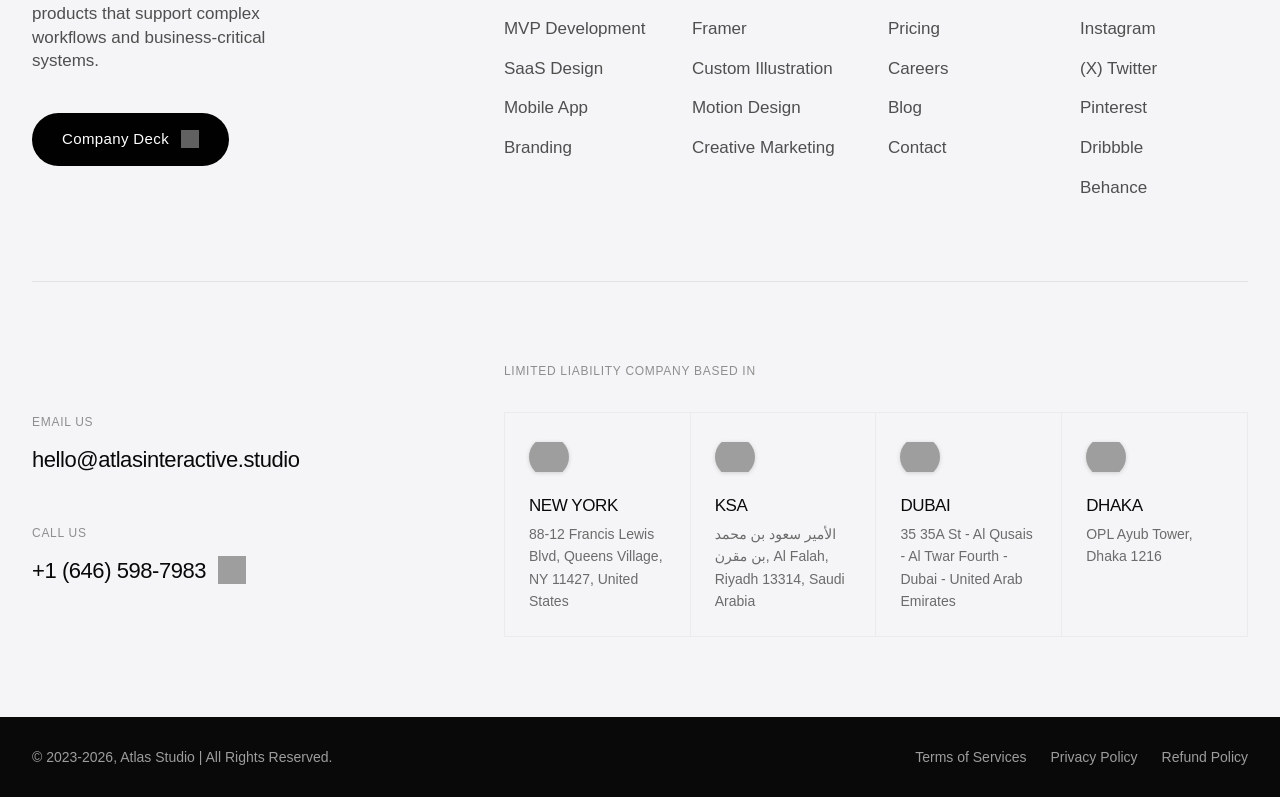
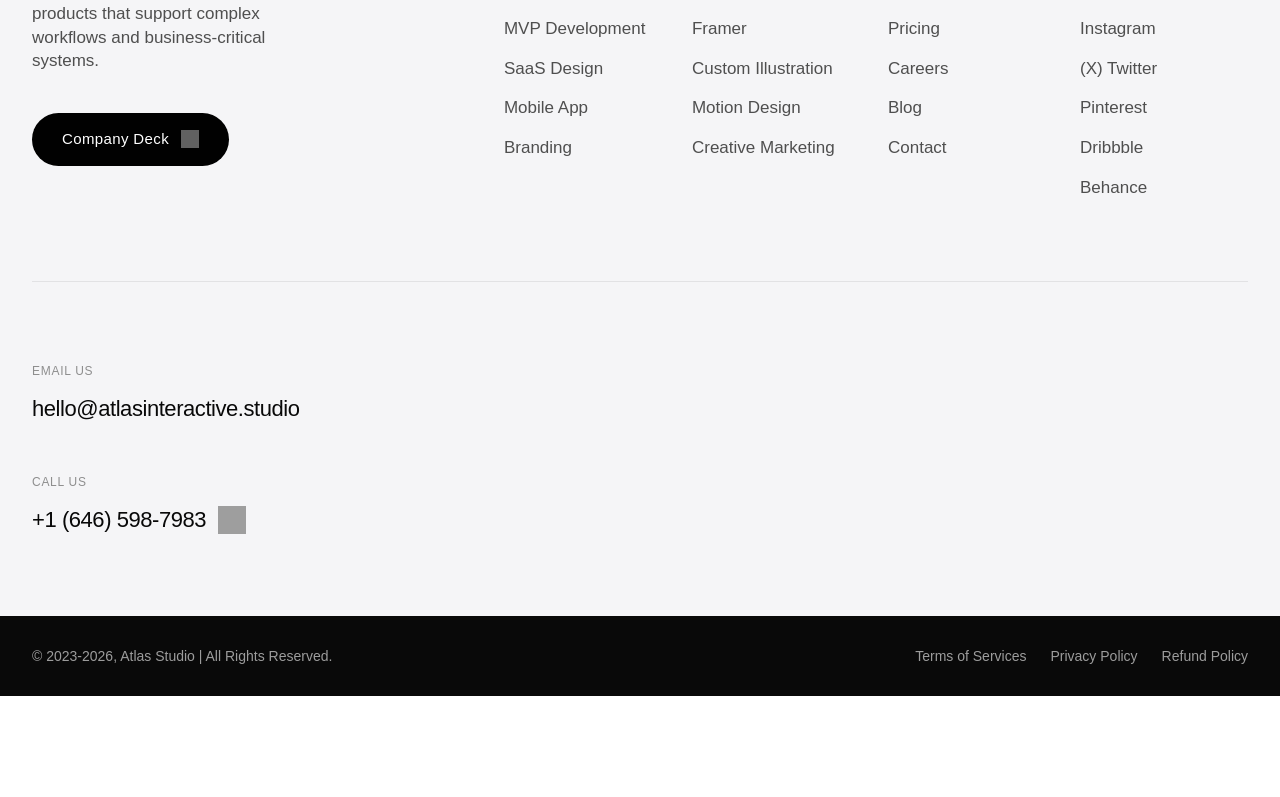
Before and after one commit to tejastelkar/atlastudio, a Next.js app: page /about in a window 1280 px wide. Shown: the part 2225-3022 px from the top of the page. After the commit the page ends 2921 px from the top, so only its background shows below. Built offline with nearby package versions, Linux system fonts and the light colour scheme; grey boxes are pictures that could not be loaded; a web font is replaced by a local one.

Commit message:
feat(footer): remove locations section

```diff
--- a/src/components/atlas/layout/atlas-footer.tsx
+++ b/src/components/atlas/layout/atlas-footer.tsx
@@ -110,35 +110,7 @@ export function AtlasFooter() {
             </div>
           </div>
 
-          <div className="lg:w-[68%] flex flex-col gap-8 lg:pl-10">
-            <h4 className="text-[#8e8e8e] text-[12px] tracking-[0.06em] uppercase font-medium">
-              {ATLAS_FOOTER_DATA.locations.heading}
-            </h4>
 
-            {/* Locations Grid with subtle borders mimicking Orbix */}
-            <div className="grid grid-cols-2 md:grid-cols-4 relative border-t border-l border-black/[0.04]">
-              {ATLAS_FOOTER_DATA.locations.items.map((loc, i) => (
-                <div
-                  key={i}
-                  className="group relative flex flex-col justify-start gap-4 p-6 border-b border-r border-black/[0.04] bg-transparent hover:bg-black/[0.02] transition-colors duration-300"
-                >
-                  <img
-                    src={loc.flag}
-                    alt={loc.country}
-                    className="w-10 h-10 object-contain drop-shadow-sm rounded-full overflow-hidden"
-                  />
-                  <div className="flex flex-col gap-1">
-                    <div className="font-medium text-[17px] tracking-tight">
-                      {loc.country}
-                    </div>
-                    <div className="text-[14px] text-[#6b6b6b] leading-[1.6]">
-                      {loc.address}
-                    </div>
-                  </div>
-                </div>
-              ))}
-            </div>
-          </div>
         </div>
       </div>
 
--- a/src/lib/atlas-footer-data.ts
+++ b/src/lib/atlas-footer-data.ts
@@ -57,31 +57,6 @@ export const ATLAS_FOOTER_DATA = {
     whatsappLink: "https://wa.me/16465987983",
     whatsappIcon: "https://cdn.prod.website-files.com/67449b182ce17a6b86b1d726/6a02f7dd49b52eddc98dba32_eca28097-61f6-41d2-b3e5-08c65c91274c.svg"
   },
-  locations: {
-    heading: "Limited Liability Company Based In",
-    items: [
-      {
-        country: "NEW YORK",
-        address: "88-12 Francis Lewis Blvd, Queens Village, NY 11427, United States",
-        flag: "https://cdn.prod.website-files.com/67449b182ce17a6b86b1d726/69608f9dfb7367650626a14c_fi_14009732.svg"
-      },
-      {
-        country: "KSA",
-        address: "الأمير سعود بن محمد بن مقرن, Al Falah, Riyadh 13314, Saudi Arabia",
-        flag: "https://cdn.prod.website-files.com/67449b182ce17a6b86b1d726/69608f9dfb7367650626a149_fi_14009803.svg"
-      },
-      {
-        country: "DUBAI",
-        address: "35 35A St - Al Qusais - Al Twar Fourth - Dubai - United Arab Emirates",
-        flag: "https://cdn.prod.website-files.com/67449b182ce17a6b86b1d726/69608f9dfb7367650626a14a_fi_14009735.svg"
-      },
-      {
-        country: "DHAKA",
-        address: "OPL Ayub Tower, Dhaka 1216",
-        flag: "https://cdn.prod.website-files.com/67449b182ce17a6b86b1d726/69608f9dfb7367650626a14b_fi_16569446.svg"
-      }
-    ]
-  },
   legal: {
     copyright: "© 2023-2026, Atlas Studio | All Rights Reserved.",
     links: [
```
